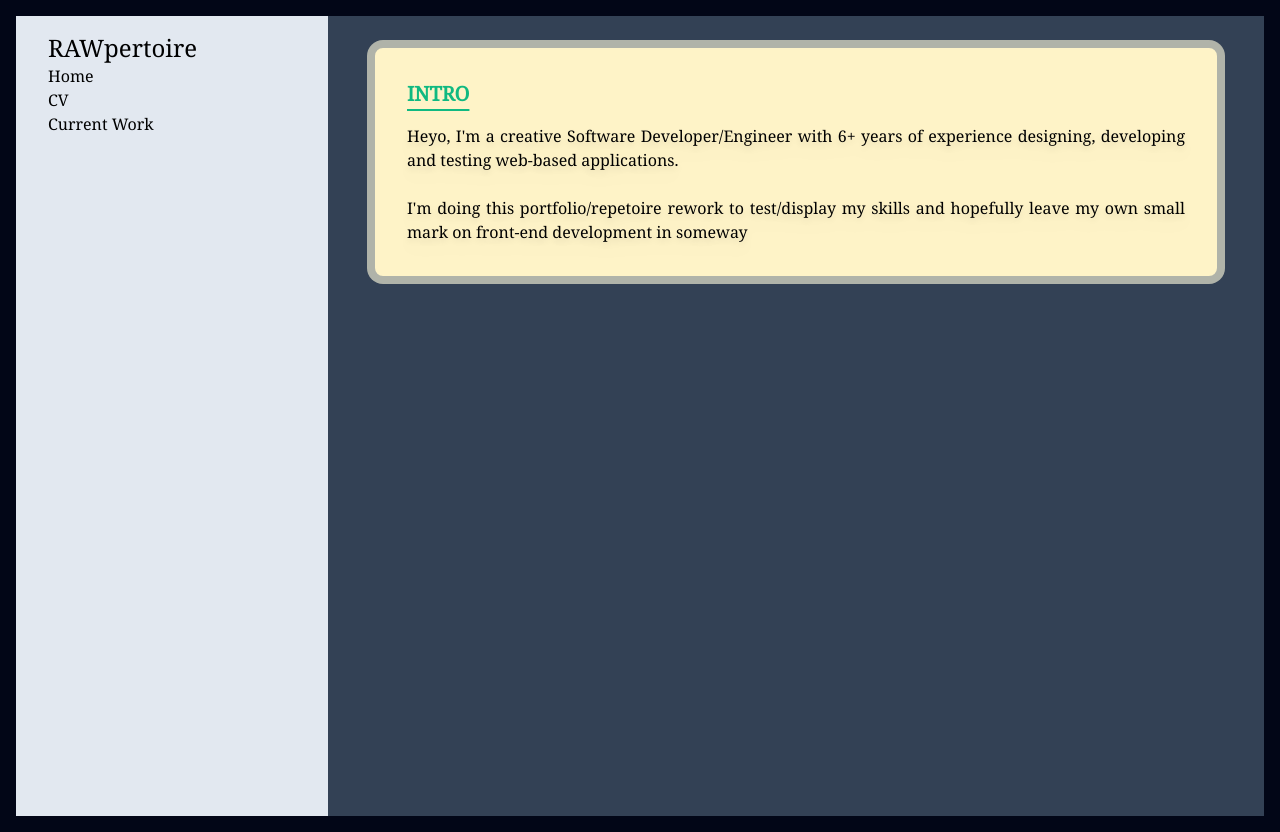
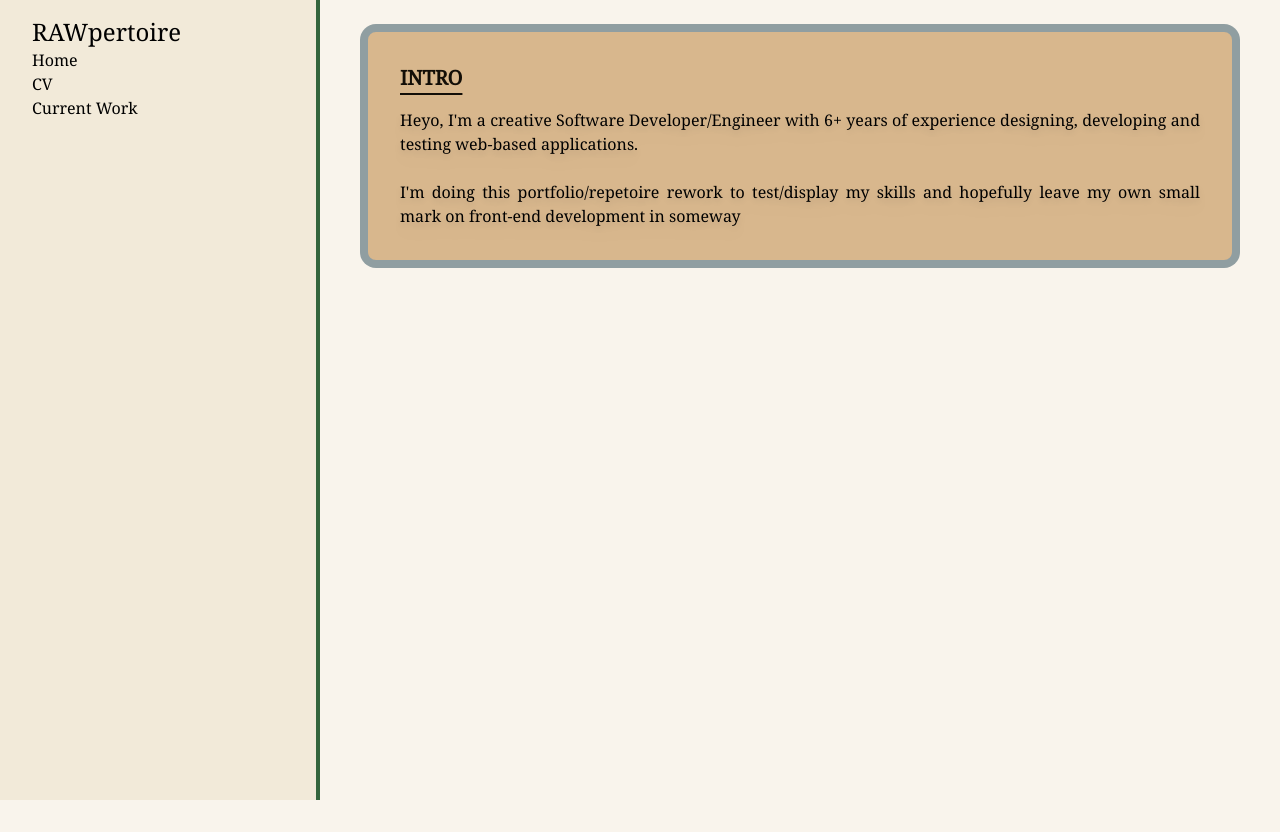
Before and after one commit to RAWoiwode/rawpertoire, a Next.js app: page / in a window 1280 px wide. After the commit the page ends 800 px from the top, so only its background shows below. Built offline with nearby package versions, Linux system fonts and the light colour scheme.

Commit message:
Adding a simple color palette to use

```diff
--- a/app/layout.tsx
+++ b/app/layout.tsx
@@ -20,8 +20,8 @@ export default function RootLayout({
 }>) {
   return (
     <html lang="en" className={noto_sans.className}>
-      <body className="flex bg-slate-950 p-4">
-        <nav className="basis-1/4 bg-slate-200 px-8 py-4">
+      <body className="bg-background-950 flex">
+        <nav className="bg-background-900 border-r-accent-300 basis-1/4 border-r-4 px-8 py-4">
           <h1>RAWpertoire</h1>
           <ul>
             <li>
--- a/app/page.tsx
+++ b/app/page.tsx
@@ -1,7 +1,7 @@
 const Home = () => {
   return (
-    <div className="mx-auto w-11/12 rounded-2xl border-8 border-slate-500 border-opacity-50 bg-amber-100 p-4">
-      <h2 className="px-4 pt-4 font-bold text-emerald-500 underline underline-offset-8">
+    <div className="border-secondary-500 bg-primary-700 mx-auto w-11/12 rounded-2xl border-8 border-opacity-50 p-4">
+      <h2 className="text-text-50 px-4 pt-4 font-bold underline underline-offset-8">
         INTRO
       </h2>
       <p className="mx-auto p-4 text-justify text-base font-medium drop-shadow-lg">
--- a/tailwind.config.ts
+++ b/tailwind.config.ts
@@ -6,7 +6,75 @@ const config: Config = {
     "./components/**/*.{js,ts,jsx,tsx,mdx}",
     "./app/**/*.{js,ts,jsx,tsx,mdx}",
   ],
-  theme: {},
+  theme: {
+    colors: {
+      text: {
+        50: "hsl(35, 46%, 5%)",
+        100: "hsl(34, 45%, 10%)",
+        200: "hsl(34, 47%, 20%)",
+        // 300: "hsl(34, 46%, 30%)",
+        // 400: "hsl(34, 47%, 40%)",
+        // 500: "hsl(34, 47%, 50%)",
+        // 600: "hsl(34, 47%, 60%)",
+        // 700: "hsl(34, 46%, 70%)",
+        // 800: "hsl(34, 47%, 80%)",
+        // 900: "hsl(34, 45%, 90%)",
+        // 950: "hsl(35, 46%, 95%)",
+      },
+      background: {
+        // 50: "hsl(42, 52%, 5%)",
+        // 100: "hsl(41, 49%, 10%)",
+        // 200: "hsl(40, 51%, 20%)",
+        // 300: "hsl(40, 50%, 30%)",
+        // 400: "hsl(40, 50%, 40%)",
+        // 500: "hsl(40, 50%, 50%)",
+        // 600: "hsl(40, 50%, 60%)",
+        700: "hsl(40, 50%, 70%)",
+        800: "hsl(40, 50%, 80%)",
+        900: "hsl(41, 49%, 90%)",
+        950: "hsl(37, 52%, 95%)",
+      },
+      primary: {
+        // 50: "hsl(35, 46%, 5%)",
+        // 100: "hsl(34, 49%, 10%)",
+        // 200: "hsl(34, 49%, 20%)",
+        300: "hsl(34, 49%, 30%)",
+        400: "hsl(34, 49%, 40%)",
+        500: "hsl(34, 49%, 50%)",
+        600: "hsl(34, 49%, 60%)",
+        700: "hsl(34, 49%, 70%)",
+        800: "hsl(34, 49%, 80%)",
+        900: "hsl(34, 49%, 90%)",
+        950: "hsl(35, 46%, 95%)",
+      },
+      secondary: {
+        50: "hsl(207, 44%, 5%)",
+        100: "hsl(206, 41%, 10%)",
+        200: "hsl(207, 41%, 20%)",
+        300: "hsl(207, 42%, 30%)",
+        400: "hsl(207, 42%, 40%)",
+        500: "hsl(207, 42%, 50%)",
+        600: "hsl(207, 42%, 60%)",
+        700: "hsl(207, 42%, 70%)",
+        800: "hsl(207, 41%, 80%)",
+        900: "hsl(206, 41%, 90%)",
+        950: "hsl(207, 44%, 95%)",
+      },
+      accent: {
+        50: "hsl(128, 31%, 5%)",
+        100: "hsl(131, 33%, 10%)",
+        200: "hsl(129, 31%, 20%)",
+        300: "hsl(130, 32%, 30%)",
+        400: "hsl(130, 32%, 40%)",
+        500: "hsl(130, 32%, 50%)",
+        600: "hsl(130, 32%, 60%)",
+        700: "hsl(130, 32%, 70%)",
+        800: "hsl(129, 31%, 80%)",
+        900: "hsl(131, 33%, 90%)",
+        950: "hsl(135, 31%, 95%)",
+      },
+    },
+  },
   plugins: [],
 };
 export default config;
```
